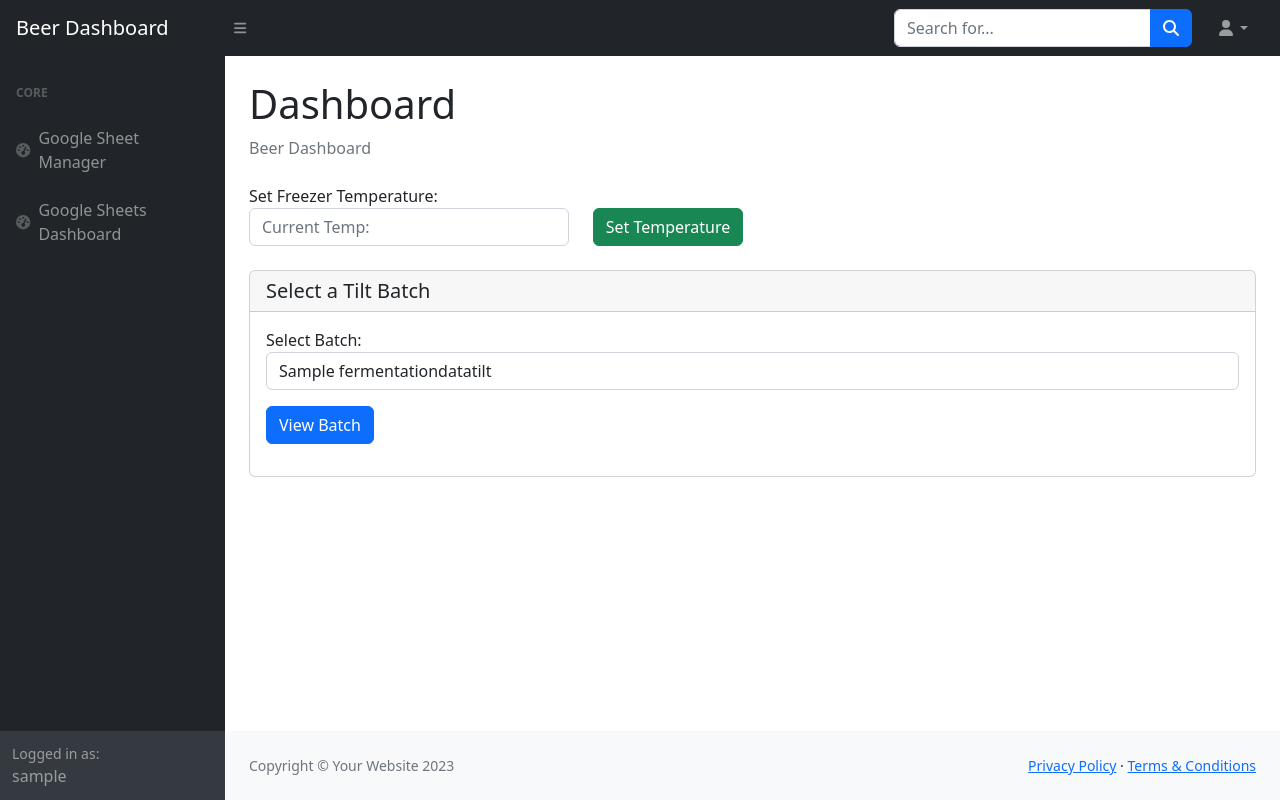
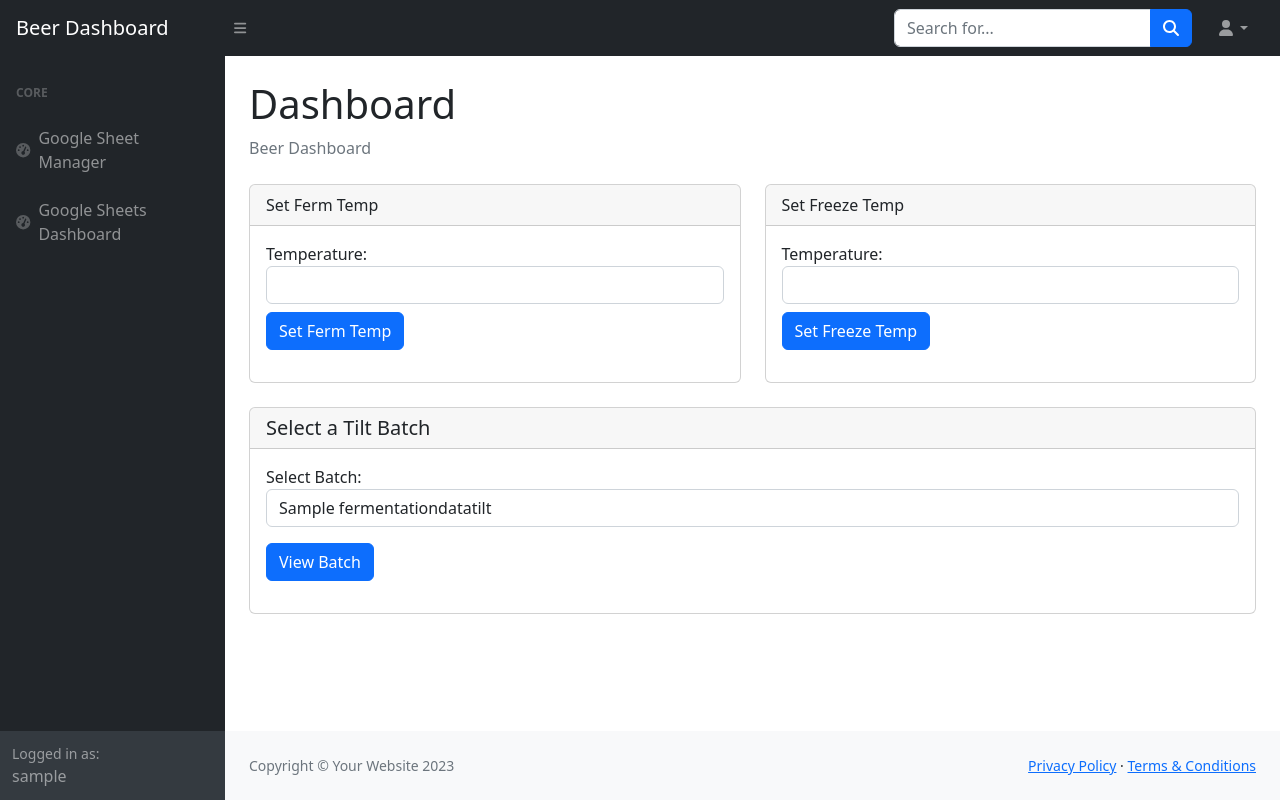
Before and after one commit to BrianPaur/BeerDashboardProject, a Django app: page / in a window 1280 px wide. Run offline with Django 5.2, Linux system fonts and the light colour scheme; a user stored in the database is signed in; tables that the repository leaves empty hold one stand-in row (values such as "Sample post"); parts of the project's set-up code (start-up, migrations or seed data) failed here and were passed over; some libraries are stand-ins or nearby versions.

Commit message:
updated index layout and added functionality for second temp controller.

```diff
--- a/dashboard/forms.py
+++ b/dashboard/forms.py
@@ -1,7 +1,7 @@
 from django import forms
 from datetime import date, timedelta
 from tuya_connector import TuyaOpenAPI
-# from dashboard.creds.creds import ACCESS_ID, ACCESS_KEY, ENDPOINT, DEVICE_ID
+# from dashboard.creds.creds import ACCESS_ID, ACCESS_KEY, ENDPOINT, DEVICE_ID,DEVICE_ID2
 import json
 with open('/etc/secrets/creds.json') as f:
     creds = json.load(f)
@@ -10,6 +10,10 @@ ACCESS_ID = creds['ACCESS_ID']
 ACCESS_KEY = creds['ACCESS_KEY']
 ENDPOINT = creds['ENDPOINT']
 DEVICE_ID = creds['DEVICE_ID']
+
+with open('/etc/secrets/creds2.json') as f:
+    creds = json.load(f)
+DEVICE_ID2 = creds['DEVICE_ID']
 
 from django import forms
 from .models import GoogleSheetSourceData, FermentationDataTilt
@@ -23,7 +27,7 @@ class DateFilterForm(forms.Form):
     start_date = forms.DateField(required=False, widget=forms.TextInput(attrs={'type': 'date'}))
     end_date = forms.DateField(required=False, widget=forms.TextInput(attrs={'type': 'date'}))
 
-class TempSetForm(forms.Form):
+class TempSetFermForm(forms.Form):
     temp = forms.FloatField(min_value=0, label="Temperature")
     openapi = TuyaOpenAPI(ENDPOINT, ACCESS_ID, ACCESS_KEY)
     openapi.connect()
@@ -31,21 +35,47 @@ class TempSetForm(forms.Form):
     def set_temp(self, temp):
         commands = {"commands": [{"code": "temp_set", "value": int(temp * 10)}]}
 
-        data_set = self.openapi.post(f"/v1.0/iot-03/devices/{DEVICE_ID}/commands", commands)
+        data_set_ferm = self.openapi.post(f"/v1.0/iot-03/devices/{DEVICE_ID}/commands", commands)
 
         # Return response or error details
-        if 'success' in data_set and data_set['success']:
-            return f"Temperature set to {temp}°C successfully."
+        if 'success' in data_set_ferm and data_set_ferm['success']:
+            return f"Temperature set to {temp}°F successfully."
         else:
-            error_message = data_set.get('msg', 'Unknown error')
+            error_message = data_set_ferm.get('msg', 'Unknown error')
             return f"Failed to set temperature: {error_message}"
 
     def temp_reading(self):
-        data_pull = self.openapi.get(F"/v1.0/iot-03/devices/{DEVICE_ID}/status")
-        if data_pull['msg'] == 'No permissions. Your subscription to cloud development plan has expired.':
-            return data_pull['msg']
+        data_pull_ferm = self.openapi.get(F"/v1.0/iot-03/devices/{DEVICE_ID}/status")
+        if data_pull_ferm['msg'] == 'No permissions. Your subscription to cloud development plan has expired.':
+            return data_pull_ferm['msg']
         else:
-            self.current_temp = data_pull['result'][3]['value'] / 10
+            self.current_temp = data_pull_ferm['result'][3]['value'] / 10
+            return self.current_temp
+
+
+class TempSetFreezeForm(forms.Form):
+    temp = forms.FloatField(min_value=0, label="Temperature")
+    openapi = TuyaOpenAPI(ENDPOINT, ACCESS_ID, ACCESS_KEY)
+    openapi.connect()
+
+    def set_temp(self, temp):
+        commands = {"commands": [{"code": "temp_set", "value": int(temp * 10)}]}
+
+        data_set_freeze = self.openapi.post(f"/v1.0/iot-03/devices/{DEVICE_ID2}/commands", commands)
+
+        # Return response or error details
+        if 'success' in data_set_freeze and data_set_freeze['success']:
+            return f"Temperature set to {temp}°F successfully."
+        else:
+            error_message = data_set_freeze.get('msg', 'Unknown error')
+            return f"Failed to set temperature: {error_message}"
+
+    def temp_reading(self):
+        data_pull_freeze = self.openapi.get(F"/v1.0/iot-03/devices/{DEVICE_ID2}/status")
+        if data_pull_freeze['msg'] == 'No permissions. Your subscription to cloud development plan has expired.':
+            return data_pull_freeze['msg']
+        else:
+            self.current_temp = data_pull_freeze['result'][3]['value'] / 10
             return self.current_temp
 
 class GoogleSheetURLForm(forms.ModelForm):
--- a/dashboard/templates/dashboard/index.html
+++ b/dashboard/templates/dashboard/index.html
@@ -95,27 +95,53 @@
                         <li class="breadcrumb-item active">Beer Dashboard</li>
                     </ol>
 
-                    <!-- Temperature Setting Form -->
-                    <form method="post" class="mb-4">
-                        {% csrf_token %}
-                        <div class="row">
-                            <!-- Set Temperature Card -->
-                            <div class="col-md-4">
-                                <label for="temp_value">Set Freezer Temperature:</label>
-                                <input type="number" name="temp" id="temp_value" class="form-control" step="0.1" placeholder= "Current Temp: {{ latest_temp }}">
-                            </div>
-                            <div class="col-md-4 align-self-end">
-                                <button type="submit" class="btn btn-success">Set Temperature</button>
-                            </div>
+                    <div class="row mb-4 gx-4">
+
+                      <!-- Ferm Controller -->
+                      <div class="col-lg-6 col-12">
+                        <div class="card h-100">
+                          <div class="card-header">Set Ferm Temp</div>
+                          <div class="card-body">
+                            <form method="POST">
+                              {% csrf_token %}
+                              {{ ferm_form.management_form }}
+                              <div class="form-group mb-2">
+                                {{ ferm_form.temp.label_tag }}
+                                {{ ferm_form.temp|add_class:"form-control" }}
+                              </div>
+                              <button type="submit" name="ferm-temp-submit" class="btn btn-primary">Set Ferm Temp</button>
+                              {% if ferm_feedback %}
+                                <p class="mt-2 text-success">{{ ferm_feedback }}</p>
+                              {% endif %}
+                            </form>
+                          </div>
                         </div>
-                    </form>
+                      </div>
 
-                    <!-- Temperature Feedback Message -->
-                    {% if temp_feedback %}
-                    <div class="alert alert-info" role="alert">
-                        {{ temp_feedback }}
+                      <!-- Freeze Controller -->
+                      <div class="col-lg-6 col-12">
+                        <div class="card h-100">
+                          <div class="card-header">Set Freeze Temp</div>
+                          <div class="card-body">
+                            <form method="POST">
+                              {% csrf_token %}
+                              {{ freeze_form.management_form }}
+                              <div class="form-group mb-2">
+                                {{ freeze_form.temp.label_tag }}
+                                {{ freeze_form.temp|add_class:"form-control" }}
+                              </div>
+                              <button type="submit" name="freeze-temp-submit" class="btn btn-primary">Set Freeze Temp</button>
+                              {% if freeze_feedback %}
+                                <p class="mt-2 text-success">{{ freeze_feedback }}</p>
+                              {% endif %}
+                            </form>
+                          </div>
+                        </div>
+                      </div>
+
                     </div>
-                    {% endif %}
+
+
                     <!-- tilt batch selector -->
                     <div class="card mb-4">
                       <div class="card-header">
--- a/dashboard/views.py
+++ b/dashboard/views.py
@@ -15,7 +15,7 @@ from django.contrib.auth.decorators import login_required
 
 
 from .models import TemperatureData,FermentationData, GoogleSheetSourceData, ProfileDataSelect, FermentationDataTilt
-from .forms import DateForm, DateFilterForm, TempSetForm, GoogleSheetURLForm, SelectGoogleSheetForm, UserRegistrationForm, TiltDataSelectForm
+from .forms import DateForm, DateFilterForm, TempSetFermForm, TempSetFreezeForm, GoogleSheetURLForm, SelectGoogleSheetForm, UserRegistrationForm, TiltDataSelectForm
 from .scheduler import data_update
 
 import schedule
@@ -49,10 +49,17 @@ def register(request):
 @login_required
 def index(request):
     # Handle TempSetForm
-    temp_form = TempSetForm(request.POST or None)
-    temp_feedback = None
-    if request.method == "POST" and temp_form.is_valid():
-        temp_feedback = temp_form.set_temp(temp_form.cleaned_data['temp'])
+    ferm_form = TempSetFermForm(request.POST or None, prefix="ferm")
+    freeze_form = TempSetFreezeForm(request.POST or None, prefix="freeze")
+
+    ferm_feedback = None
+    freeze_feedback = None
+
+    if request.method == "POST":
+        if 'ferm-temp-submit' in request.POST and ferm_form.is_valid():
+            ferm_feedback = ferm_form.set_temp(ferm_form.cleaned_data['temp'])
+        elif 'freeze-temp-submit' in request.POST and freeze_form.is_valid():
+            freeze_feedback = freeze_form.set_temp(freeze_form.cleaned_data['temp'])
 
     # Handle tilt batch select
     tilt_form = TiltDataSelectForm(request.POST or None)
@@ -97,8 +104,10 @@ def index(request):
 
     # Render the page
     return render(request, 'dashboard/index.html', {
-        'temp_form': temp_form,
-        'temp_feedback': temp_feedback,
+        'ferm_form': ferm_form,
+        'freeze_form': freeze_form,
+        'ferm_feedback': ferm_feedback,
+        'freeze_feedback': freeze_feedback,
         'tilt_form': tilt_form,
         'tilt_data': tilt_data,
         'tilt_batch_name': tilt_batch_name,
```
